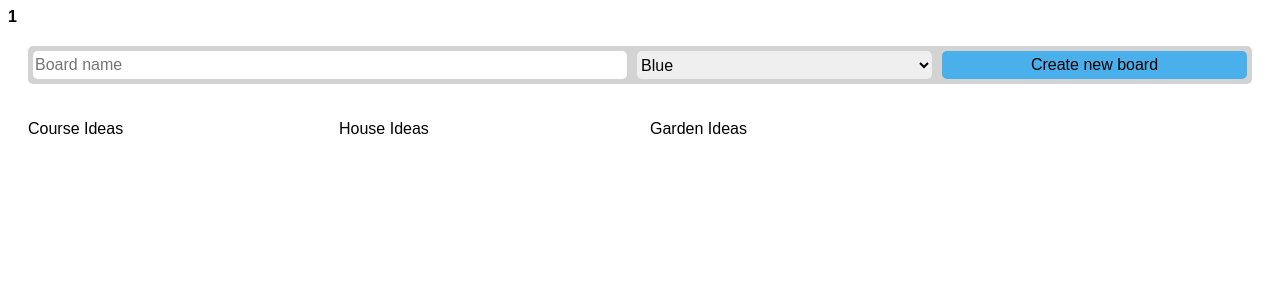
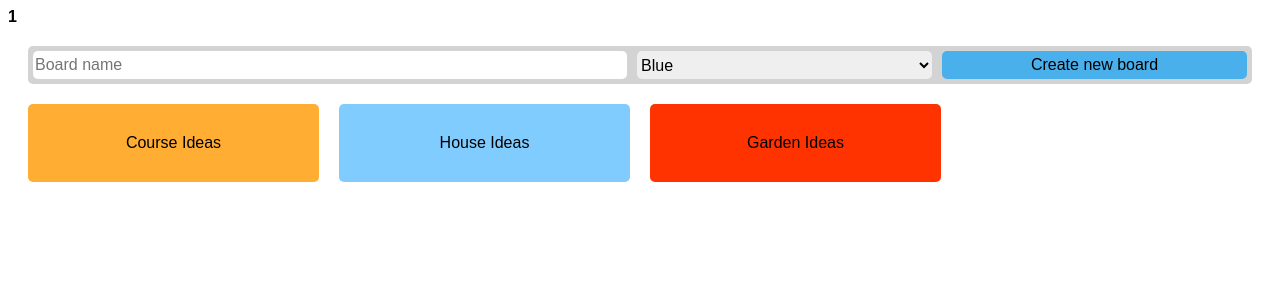
Before and after one commit to judylime/PM-Project_Management_Tool--react, a React (Create React App) app: page /1/boards in a window 1280 px wide. Shown: the top 300 px of the page. Built offline with nearby package versions, Linux system fonts and the light colour scheme.

Commit message:
Using withRouter and push

```diff
--- a/src/components/BoardPreview.js
+++ b/src/components/BoardPreview.js
@@ -1,11 +1,24 @@
 import React from 'react';
 import Board from './Board';
 import PropTypes from 'prop-types';
+import { withRouter } from "react-router-dom";
 
 class BoardPreview extends React.Component {
+  goToBoard = () => {
+    const boardId = this.props.board.id
+    this.props.histery.push ({
+      pathname:`/board/${boardId}`
+    })
+  }
   render ( ) {
     return (
-      <p>{this.props.board.title} </p>
+      <ul
+      className="board-preview-item"
+      onClick={this.goToBoard}
+      style={{backgroundColor:this.props.board.background}}
+      >
+        <li>{this.props.board.title} </li>
+      </ul>
     )
   }
 }
@@ -13,4 +26,4 @@ class BoardPreview extends React.Component {
 BoardPreview.propTypes ={
   board: PropTypes.object.isRequired
 }
-export default BoardPreview
+export default withRouter(BoardPreview)
```
